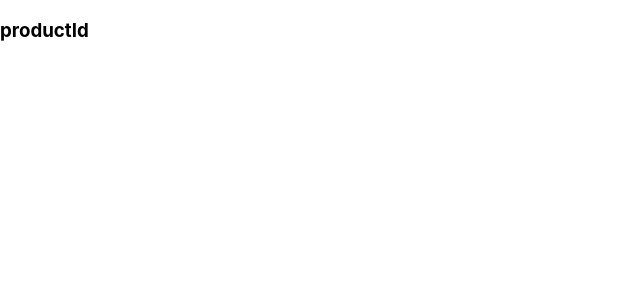
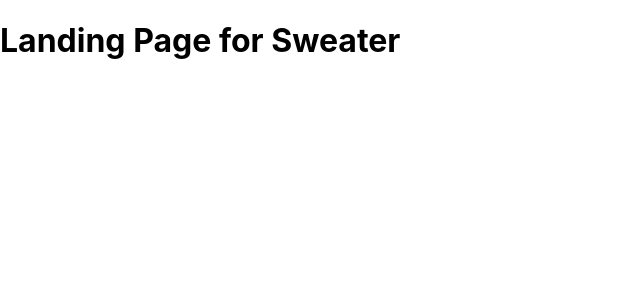
Before and after one commit to phantware/SH-Projects, a Next.js app in the folder front-end-path/nextjs-tut/: page /product/sweater in a window 1280 px wide. Shown: the top 300 px of the page, without its empty margins (0-640 px from the left). Built offline with nearby package versions, Linux system fonts and the light colour scheme.

Commit message:
dynamic router implemented

```diff
--- a/front-end-path/nextjs-tut/pages/product/[productId].js
+++ b/front-end-path/nextjs-tut/pages/product/[productId].js
@@ -1,11 +1,13 @@
 import { useRouter } from 'next/router'
 
-const productId = () => {
+const ProductDetail = () => {
+  const router = useRouter()
+  const productId = router.query.productId
   return (
     <div>
-      <h3>productId</h3>
+      <h3>Product Detail Page {productId}</h3>
     </div>
   )
 }
 
-export default productId
+export default ProductDetail
--- /dev/null
+++ b/front-end-path/nextjs-tut/pages/product/sweater.js
@@ -0,0 +1,9 @@
+const sweater = () => {
+  return (
+    <div>
+      <h1>Landing Page for Sweater</h1>
+    </div>
+  )
+}
+
+export default sweater
```
